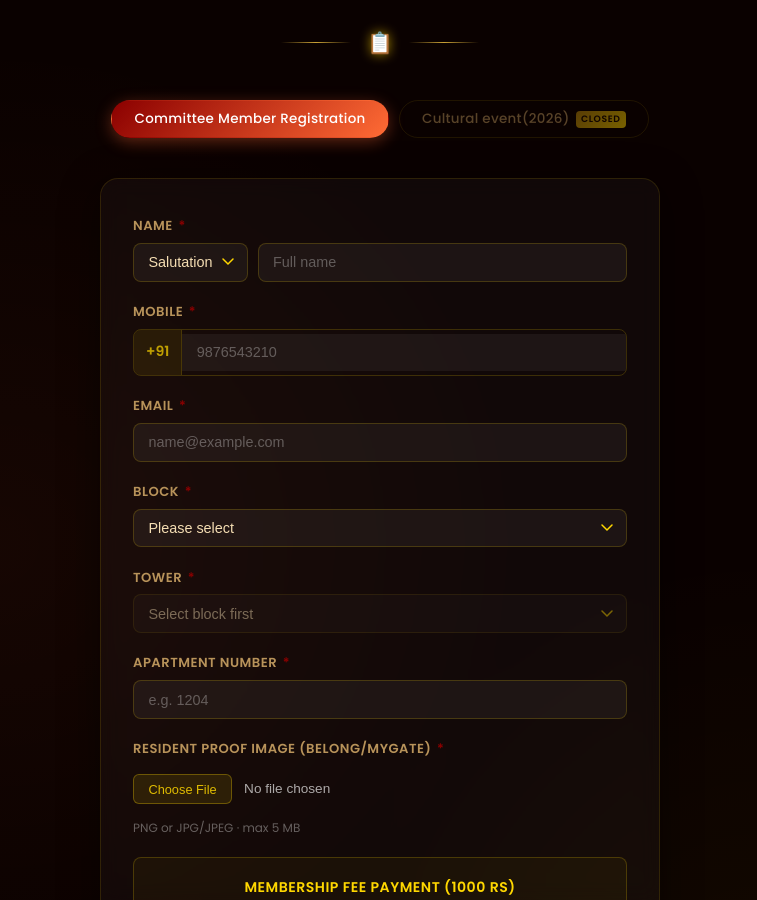
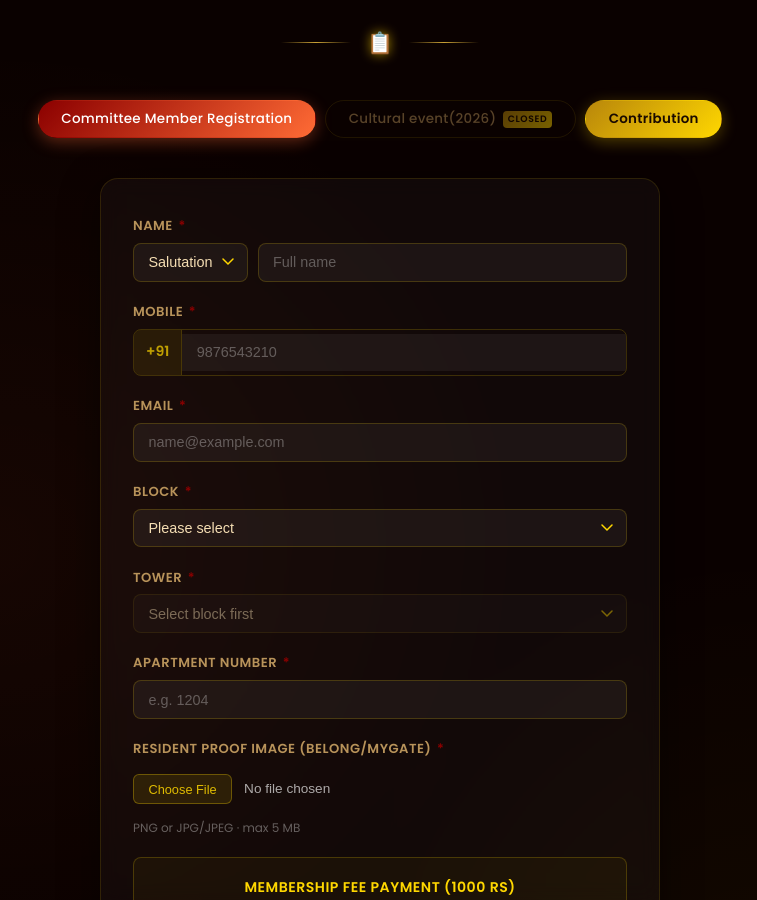
Before and after one commit to sandy7007/utopia-durgotsav, a React (Create React App) app: page / in a window 1280 px wide. Shown: the part 9480-10380 px from the top of the page, without its empty margins (260-1017 px from the left). Built offline with nearby package versions, Linux system fonts and the light colour scheme; the HTML template or start-up script is replaced by a standard one.

Commit message:
contribution in form

```diff
--- a/src/App.js
+++ b/src/App.js
@@ -57,7 +57,7 @@ export default function App() {
       <Dandiya />
       <Sponsors />
       <Schedule />
-      <Forms />
+      <Forms onPayClick={openPay} />
       <Footer />
       <PayModal isOpen={payOpen} onClose={closePay} />
       {showTop && (
--- a/src/components/Forms.css
+++ b/src/components/Forms.css
@@ -53,6 +53,13 @@
   margin-bottom: 2.5rem;
 }
 
+.forms-tablist {
+  display: flex;
+  justify-content: center;
+  flex-wrap: wrap;
+  gap: 0.6rem;
+}
+
 .forms-tab-btn {
   padding: 0.5rem 1.4rem;
   border-radius: 50px;
@@ -76,6 +83,20 @@
   border-color: transparent;
   color: #fff;
   box-shadow: 0 4px 16px rgba(255, 107, 53, 0.35);
+}
+
+.forms-tab-btn--contribution {
+  background: linear-gradient(135deg, #b8860b, #ffd700);
+  border-color: transparent;
+  color: #1a0a00;
+  font-weight: 700;
+  box-shadow: 0 4px 16px rgba(255, 215, 0, 0.28);
+}
+
+.forms-tab-btn--contribution:hover {
+  color: #1a0a00;
+  border-color: transparent;
+  box-shadow: 0 8px 24px rgba(255, 215, 0, 0.38);
 }
 
 .forms-tab-btn.disabled,
--- a/src/components/Forms.js
+++ b/src/components/Forms.js
@@ -102,7 +102,7 @@ function FieldError({ msg }) {
 const DEFAULT_TAB = TABS.find((tab) => !tab.disabled)?.key || "";
 
 /* ─── Main component ─────────────────────────────────────────── */
-export default function Forms() {
+export default function Forms({ onPayClick }) {
   const [activeTab, setActiveTab] = useState(DEFAULT_TAB);
   const [errors, setErrors] = useState({});
   const [loading, setLoading] = useState(false);
@@ -389,7 +389,8 @@ export default function Forms() {
         </motion.div>
 
         {/* Tab switcher */}
-        <div className="forms-tabs" role="tablist" aria-label="Form types">
+        <div className="forms-tabs">
+          <div className="forms-tablist" role="tablist" aria-label="Form types">
             {TABS.map((tab) => (
               <button
                 key={tab.key}
@@ -407,6 +408,14 @@ export default function Forms() {
                 )}
               </button>
             ))}
+          </div>
+          <button
+            type="button"
+            className="forms-tab-btn forms-tab-btn--contribution"
+            onClick={onPayClick}
+          >
+            Contribution
+          </button>
         </div>
 
         {/* Form card */}
```
Also changed, not shown: 11 other files (tests, documents, lock files or other folders). Lines whose indentation alone changed are shown as unchanged.
